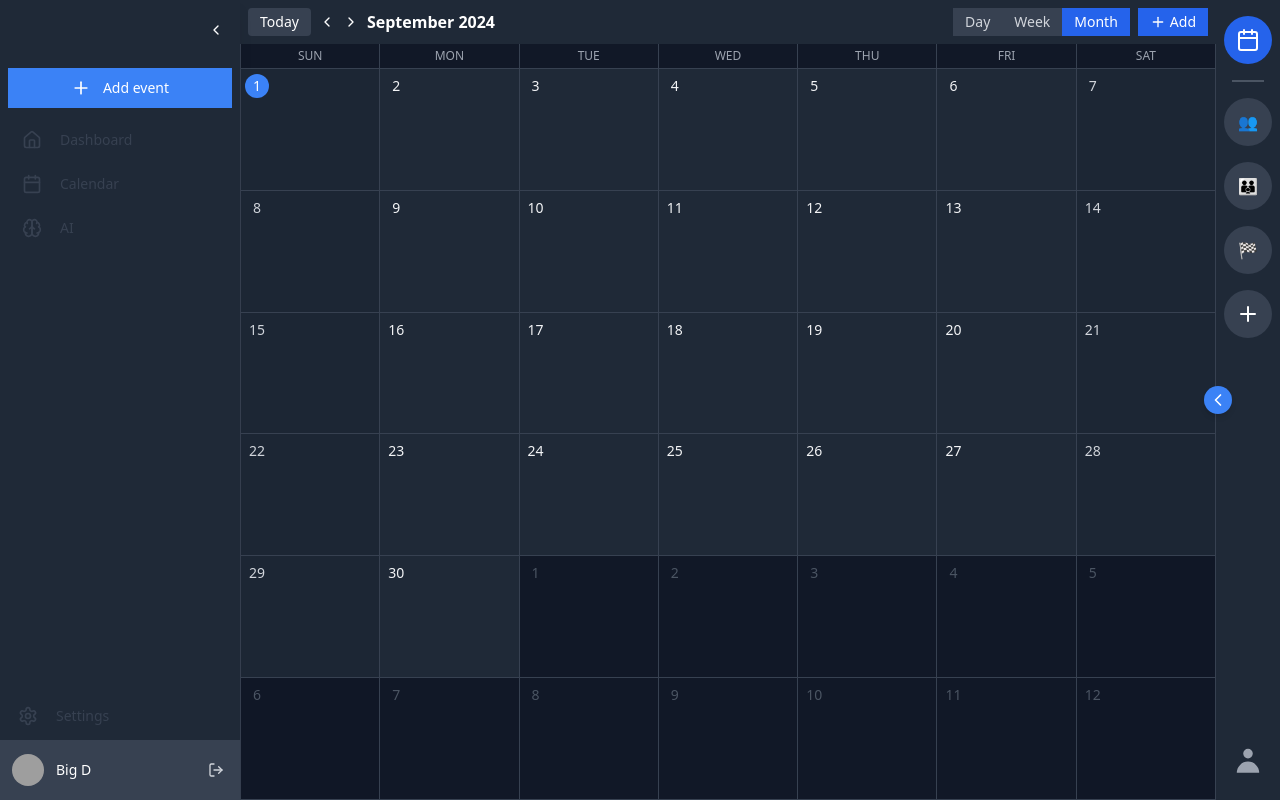
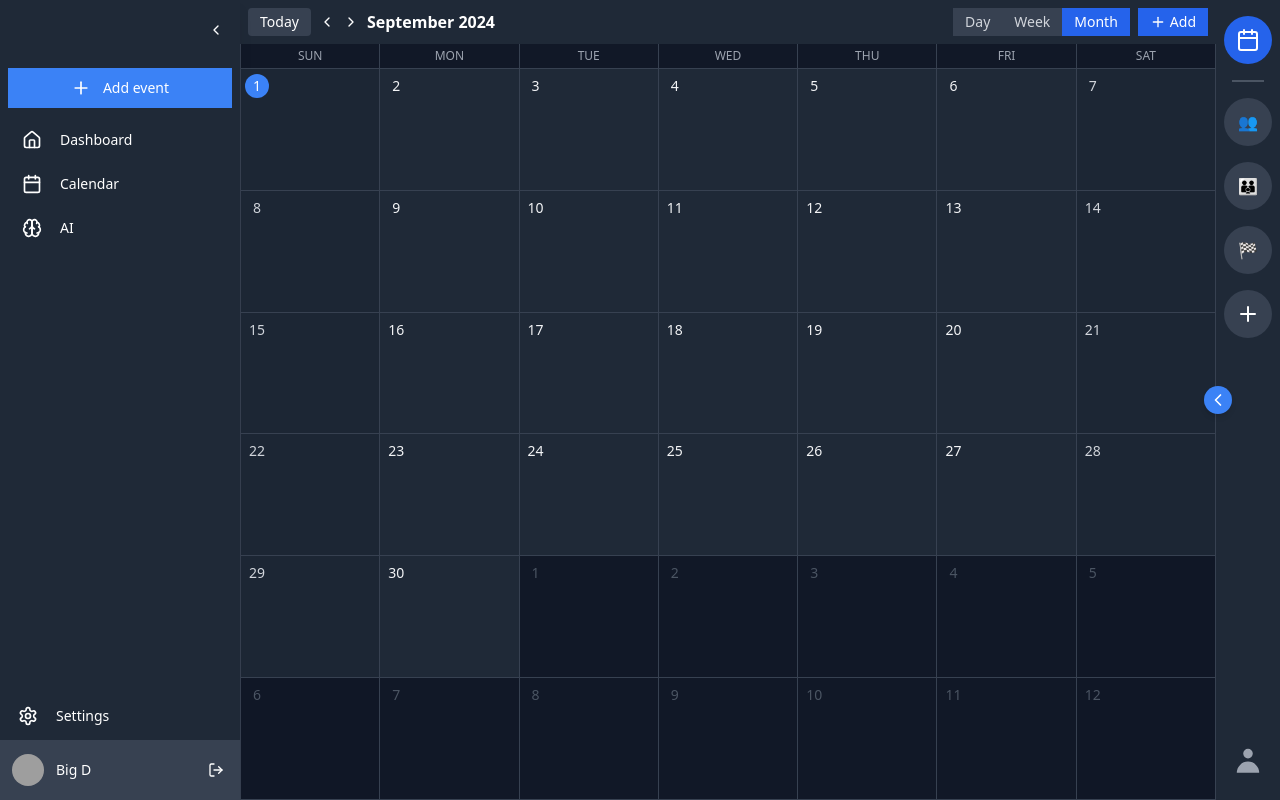
Before and after one commit to gsdyu/Calcoy, a Next.js app in the folder frontend/: page /calendar in a window 1280 px wide. Built offline with nearby package versions, Linux system fonts and the light colour scheme; grey boxes are pictures that could not be loaded.

Commit message:
Added little details fixed some desing issues

```diff
--- a/frontend/src/components/Navigation/Menuitem.js
+++ b/frontend/src/components/Navigation/Menuitem.js
@@ -1,17 +1,21 @@
 import React from 'react';
 import { Button } from "@/components/ui/button";
 
-const MenuItem = ({ icon: Icon, label, isActive, onClick, collapsed }) => (
+const MenuItem = ({ icon: Icon, label, isActive, onClick, collapsed, darkMode }) => (
   <Button
     variant="ghost"
     className={`
       w-full flex items-center p-2 my-1 text-sm font-medium
-      ${isActive ? "bg-blue-100 text-blue-600" : "text-gray-700 hover:bg-gray-100"}
+      ${darkMode
+        ? "text-white hover:bg-gray-800"
+        : "text-gray-700 hover:bg-gray-100"
+      }
+      ${isActive && !darkMode ? "bg-blue-100 text-blue-600" : ""}
     `}
     onClick={onClick}
   >
     <div className="w-10 flex items-center justify-center">
-      <Icon className="h-5 w-5" />
+      <Icon className={`h-5 w-5 ${darkMode ? "text-white" : ""}`} />
     </div>
     {!collapsed && <span className="ml-2 text-left flex-grow">{label}</span>}
   </Button>
--- a/frontend/src/components/Navigation/Navbar.js
+++ b/frontend/src/components/Navigation/Navbar.js
@@ -12,6 +12,8 @@ const Navbar = ({ isCollapsed, setIsCollapsed, activeItem, setActiveItem, onAddE
   const toggleCollapse = () => {
     setIsCollapsed(!isCollapsed);
   };
+
+  const iconColor = darkMode ? "text-white" : "text-gray-600";
 
   return (
     <div className={`
@@ -28,7 +30,7 @@ const Navbar = ({ isCollapsed, setIsCollapsed, activeItem, setActiveItem, onAddE
           className={`rounded-full p-1 ${darkMode ? "hover:bg-gray-700" : "hover:bg-gray-100"}`}
           onClick={toggleCollapse}
         >
-          {isCollapsed ? <ChevronRight className="h-4 w-4" /> : <ChevronLeft className="h-4 w-4" />}
+          {isCollapsed ? <ChevronRight className={`h-4 w-4 ${iconColor}`} /> : <ChevronLeft className={`h-4 w-4 ${iconColor}`} />}
         </Button>
       </div>
       <Button
@@ -51,6 +53,7 @@ const Navbar = ({ isCollapsed, setIsCollapsed, activeItem, setActiveItem, onAddE
           onClick={() => setActiveItem('Dashboard')}
           collapsed={isCollapsed}
           darkMode={darkMode}
+          iconColor={iconColor}
         />
         <MenuItem
           icon={Calendar}
@@ -59,6 +62,7 @@ const Navbar = ({ isCollapsed, setIsCollapsed, activeItem, setActiveItem, onAddE
           onClick={() => setActiveItem('Calendar')}
           collapsed={isCollapsed}
           darkMode={darkMode}
+          iconColor={iconColor}
         />
         <MenuItem
           icon={Brain}
@@ -67,11 +71,12 @@ const Navbar = ({ isCollapsed, setIsCollapsed, activeItem, setActiveItem, onAddE
           onClick={() => setActiveItem('AI')}
           collapsed={isCollapsed}
           darkMode={darkMode}
+          iconColor={iconColor}
         />
       </nav>
       <div className="mt-auto">
-        <Settings isCollapsed={isCollapsed} activeItem={activeItem} setActiveItem={setActiveItem} darkMode={darkMode} />
-        <Profile isCollapsed={isCollapsed} darkMode={darkMode} />
+        <Settings isCollapsed={isCollapsed} activeItem={activeItem} setActiveItem={setActiveItem} darkMode={darkMode} iconColor={iconColor} />
+        <Profile isCollapsed={isCollapsed} darkMode={darkMode} iconColor={iconColor} />
       </div>
     </div>
   );
--- a/frontend/src/components/Navigation/Profile.js
+++ b/frontend/src/components/Navigation/Profile.js
@@ -12,7 +12,7 @@ const Profile = ({ isCollapsed, darkMode }) => {
         <div className="flex items-center">
           <Avatar className="h-8 w-8">
             <AvatarImage src="/api/placeholder/32/32" alt="User" />
-            <AvatarFallback>BD</AvatarFallback>
+            <AvatarFallback className={darkMode ? 'text-white bg-gray-600' : ''}>BD</AvatarFallback>
           </Avatar>
           {!isCollapsed && (
             <div className="ml-3">
@@ -31,7 +31,7 @@ const Profile = ({ isCollapsed, darkMode }) => {
             }`}
           >
             <LogOut className={`h-4 w-4 ${
-              darkMode ? 'text-gray-300' : 'text-gray-500'
+              darkMode ? 'text-white' : 'text-gray-500'
             }`} />
           </Button>
         )}
--- a/frontend/src/components/Navigation/Settings.js
+++ b/frontend/src/components/Navigation/Settings.js
@@ -2,7 +2,7 @@ import React from 'react';
 import { Settings as SettingsIcon } from 'lucide-react';
 import MenuItem from './MenuItem';
 
-const Settings = ({ isCollapsed, activeItem, setActiveItem }) => {
+const Settings = ({ isCollapsed, activeItem, setActiveItem, darkMode }) => {
   return (
     <MenuItem
       icon={SettingsIcon}
@@ -10,6 +10,7 @@ const Settings = ({ isCollapsed, activeItem, setActiveItem }) => {
       isActive={activeItem === 'Settings'}
       onClick={() => setActiveItem('Settings')}
       collapsed={isCollapsed}
+      darkMode={darkMode}
     />
   );
 };
```
